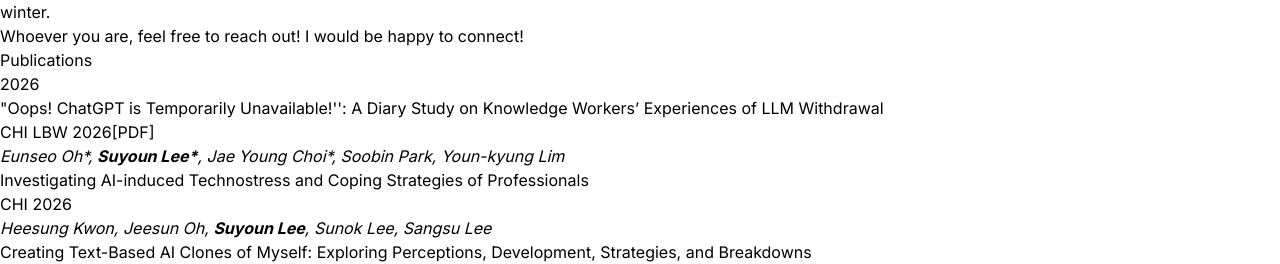
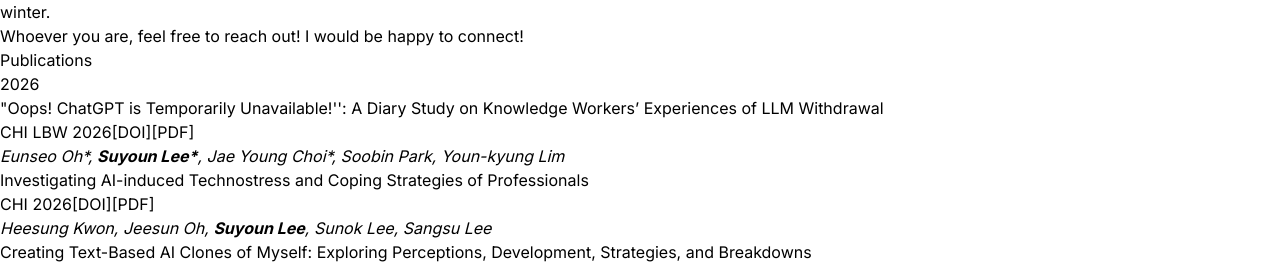
Before and after one commit to suyounjuly5/jennifersuyounlee, a Next.js app in the folder my_website/: page / in a window 1280 px wide. Shown: the part 1520-1784 px from the top of the page. Built offline with nearby package versions, Linux system fonts and the light colour scheme.

Commit message:
Update publication DOI and PDF links

```diff
--- a/my_website/src/app/page.tsx
+++ b/my_website/src/app/page.tsx
@@ -92,10 +92,10 @@
               </h3>
               <p className="text-sm text-slate-500 mb-2 font-medium">
                 CHI LBW 2026
-                {/* <a href="https://www.sciencedirect.com/science/article/pii/S1071581925002496?via%3Dihub" className="inline-flex items-center ml-2 text-sm font-normal text-slate-400 hover:text-slate-600 transition-colors" target="_blank" rel="noopener noreferrer">
+                <a href="https://dl.acm.org/doi/10.1145/3772363.3798382" className="inline-flex items-center ml-2 text-sm font-normal text-slate-400 hover:text-slate-600 transition-colors" target="_blank" rel="noopener noreferrer">
                   [DOI]
-                </a> */}
-                <a href="/Research%20PDF/2026%20CHI%20LBW.pdf" className="inline-flex items-center ml-2 text-sm font-normal text-slate-400 hover:text-slate-600 transition-colors" target="_blank" rel="noopener noreferrer">
+                </a>
+                <a href="/Research%20PDF/2026%20CHI%20LBW_No%20LLM.pdf" className="inline-flex items-center ml-2 text-sm font-normal text-slate-400 hover:text-slate-600 transition-colors" target="_blank" rel="noopener noreferrer">
                   [PDF]
                 </a>
               </p>
@@ -112,12 +112,12 @@
               </h3>
               <p className="text-sm text-slate-500 mb-2 font-medium">
                 CHI 2026
-                {/* <a href="https://www.sciencedirect.com/science/article/pii/S1071581925002496?via%3Dihub" className="inline-flex items-center ml-2 text-sm font-normal text-slate-400 hover:text-slate-600 transition-colors" target="_blank" rel="noopener noreferrer">
+                <a href="https://dl.acm.org/doi/10.1145/3772318.3791671" className="inline-flex items-center ml-2 text-sm font-normal text-slate-400 hover:text-slate-600 transition-colors" target="_blank" rel="noopener noreferrer">
                   [DOI]
                 </a>
-                <a href="/Research%20PDF/2025%20IJHCS%20.pdf" className="inline-flex items-center ml-2 text-sm font-normal text-slate-400 hover:text-slate-600 transition-colors" target="_blank" rel="noopener noreferrer">
+                <a href="/Research%20PDF/2026%20CHI_AI%20Induced%20Technostress.pdf" className="inline-flex items-center ml-2 text-sm font-normal text-slate-400 hover:text-slate-600 transition-colors" target="_blank" rel="noopener noreferrer">
                   [PDF]
-                </a> */}
+                </a>
               </p>
               <p className="text-sm text-slate-600">
                 <em>Heesung Kwon, Jeesun Oh, <strong className="text-slate-800">Suyoun Lee</strong>, Sunok Lee, Sangsu Lee</em>
@@ -135,7 +135,7 @@
                 <a href="https://www.sciencedirect.com/science/article/pii/S1071581925002496?via%3Dihub" className="inline-flex items-center ml-2 text-sm font-normal text-slate-400 hover:text-slate-600 transition-colors" target="_blank" rel="noopener noreferrer">
                   [DOI]
                 </a>
-                <a href="/Research%20PDF/2025%20IJHCS%20.pdf" className="inline-flex items-center ml-2 text-sm font-normal text-slate-400 hover:text-slate-600 transition-colors" target="_blank" rel="noopener noreferrer">
+                <a href="/Research%20PDF/2025%20IJHCS_AI%20Clone.pdf" className="inline-flex items-center ml-2 text-sm font-normal text-slate-400 hover:text-slate-600 transition-colors" target="_blank" rel="noopener noreferrer">
                   [PDF]
                 </a>
               </p>
```
